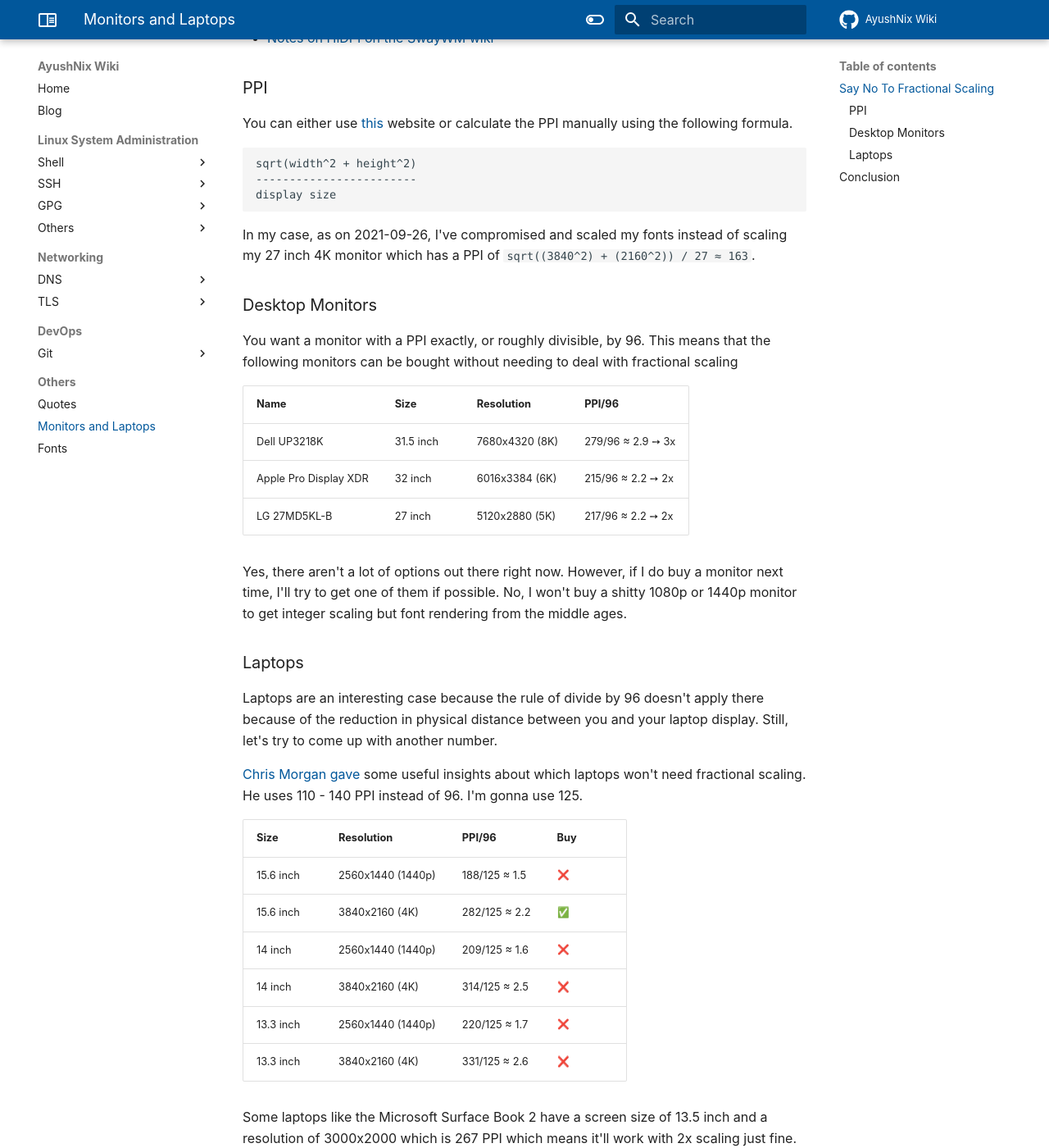
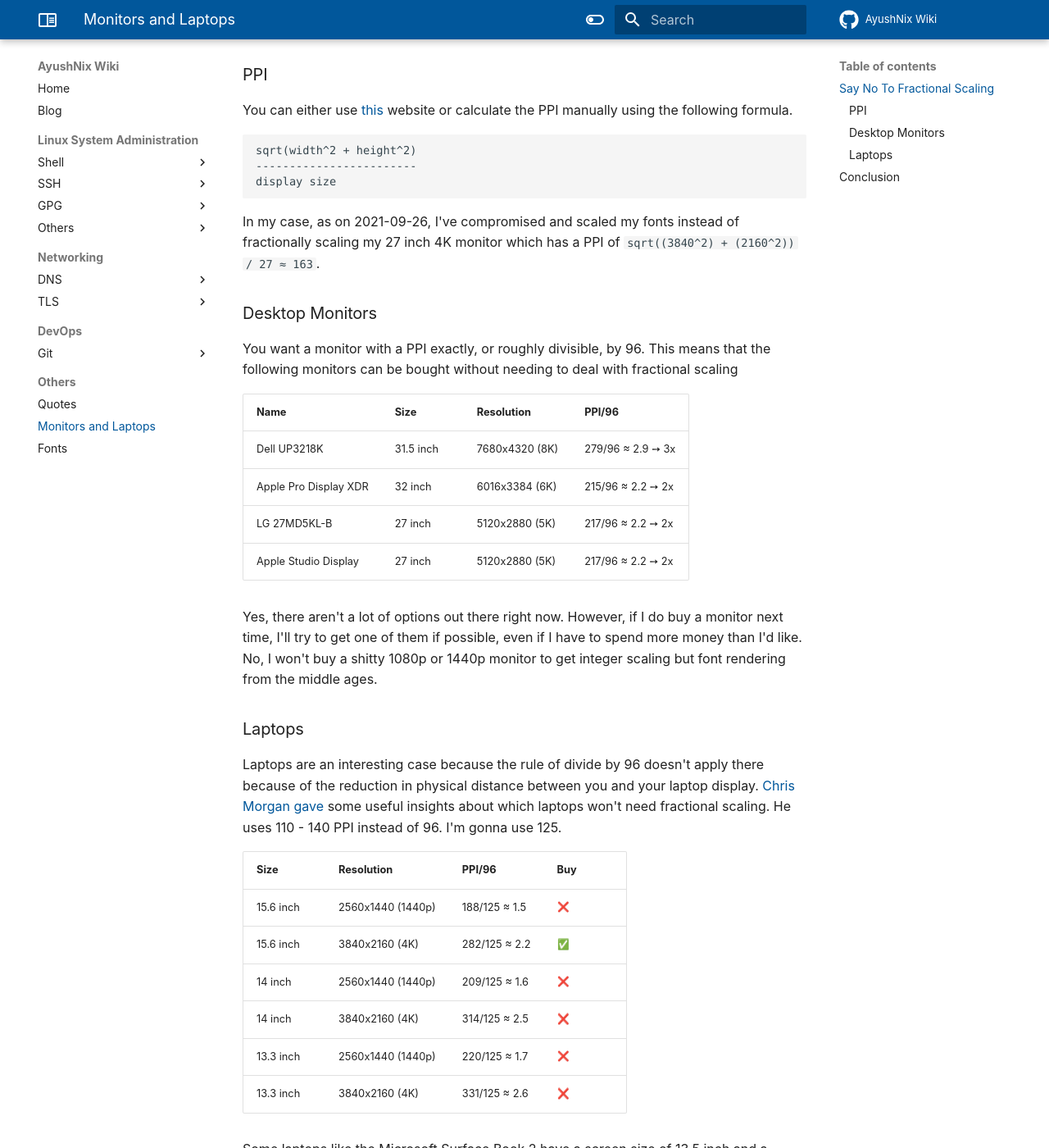
Before and after one commit to ayushnix/wiki, an MkDocs documentation site: the page built from docs/others/monitors_and_laptops.md, in a window 1280 px wide and 1400 px high, scrolled down 860 px. Shown: the whole window at 82% size. Built offline with MkDocs 1.6.1 and Material for MkDocs 9.7.7, drawn with Linux system fonts in a browser that asks for light colours; emoji names are drawn with the system emoji font; comment, search, counter and statistics services are not loaded; some of the changed text lies outside the part shown.

Commit message:
add apple studio display to list

````diff
--- a/docs/others/monitors_and_laptops.md
+++ b/docs/others/monitors_and_laptops.md
@@ -6,10 +6,8 @@
 
 # Say No To Fractional Scaling
 
-If you can, **never** buy a monitor or a laptop which needs fractional scaling.
-
-There are a lot of morons on the Internet who'll tell you that they don't need fractional scaling
-because
+If you have an option, **never** buy a monitor or a laptop which needs fractional scaling. There are
+a lot of morons on the Internet who'll tell you that they don't need fractional scaling because
 
 - they can just compromise and scale the fonts and make all GUI elements look out of place
 - they don't need to scale because their eyes can either see text meant to be read with a magnifying
@@ -29,13 +27,12 @@
 
 Here are a list of blog posts and comments that might help you make a decision.
 
-- [What is HiDPI](https://blog.elementary.io/what-is-hidpi/)
-- [Notes on HiDPI on the SwayWM wiki](https://github.com/swaywm/sway/wiki#hidpi)
+- [What is HiDPI] [1]
+- [Notes on HiDPI on the SwayWM wiki] [2]
 
 ## PPI
 
-You can either use [this](https://www.sven.de/dpi/) website or calculate the PPI manually using the
-following formula.
+You can either use [this] [3] website or calculate the PPI manually using the following formula.
 
 ```
 sqrt(width^2 + height^2)
@@ -43,8 +40,8 @@
 display size
 ```
 
-In my case, as on 2021-09-26, I've compromised and scaled my fonts instead of scaling my 27 inch 4K
-monitor which has a PPI of `sqrt((3840^2) + (2160^2)) / 27 ≈ 163`.
+In my case, as on 2021-09-26, I've compromised and scaled my fonts instead of fractionally scaling
+my 27 inch 4K monitor which has a PPI of `sqrt((3840^2) + (2160^2)) / 27 ≈ 163`.
 
 ## Desktop Monitors
 
@@ -56,19 +53,19 @@
 | Dell UP3218K          | 31.5 inch | 7680x4320 (8K) | 279/96 ≈ 2.9 ➙ 3x |
 | Apple Pro Display XDR | 32 inch   | 6016x3384 (6K) | 215/96 ≈ 2.2 ➙ 2x |
 | LG 27MD5KL-B          | 27 inch   | 5120x2880 (5K) | 217/96 ≈ 2.2 ➙ 2x |
+| Apple Studio Display  | 27 inch   | 5120x2880 (5K) | 217/96 ≈ 2.2 ➙ 2x |
 
 Yes, there aren't a lot of options out there right now. However, if I do buy a monitor next time,
-I'll try to get one of them if possible. No, I won't buy a shitty 1080p or 1440p monitor to get
-integer scaling but font rendering from the middle ages.
+I'll try to get one of them if possible, even if I have to spend more money than I'd like. No, I
+won't buy a shitty 1080p or 1440p monitor to get integer scaling but font rendering from the middle
+ages.
 
 ## Laptops
 
 Laptops are an interesting case because the rule of divide by 96 doesn't apply there because of the
-reduction in physical distance between you and your laptop display. Still, let's try to come up with
-another number.
-
-[Chris Morgan gave](https://news.ycombinator.com/item?id=28375550) some useful insights about which
-laptops won't need fractional scaling. He uses 110 - 140 PPI instead of 96. I'm gonna use 125.
+reduction in physical distance between you and your laptop display. [Chris Morgan gave] [4] some
+useful insights about which laptops won't need fractional scaling. He uses 110 - 140 PPI instead of
+96. I'm gonna use 125.
 
 | Size      | Resolution        | PPI/96             | Buy                |
 | --------- | ----------------- | ------------------ | ------------------ |
@@ -98,3 +95,9 @@
 for you.
 
 [^1]: Some of their laptops, the Surface Laptop 2 and 3 apparently need 1.5x scaling. `¯\_(ツ)_/¯`
+
+[1]: https://blog.elementary.io/what-is-hidpi/
+[2]: https://github.com/swaywm/sway/wiki#hidpi
+[3]: https://www.sven.de/dpi/
+[4]: https://news.ycombinator.com/item?id=28375550
+[5]: https://frame.work/laptop
````
Also changed, not shown: other parts of docs/others/monitors_and_laptops.md (+3 -3 lines).
